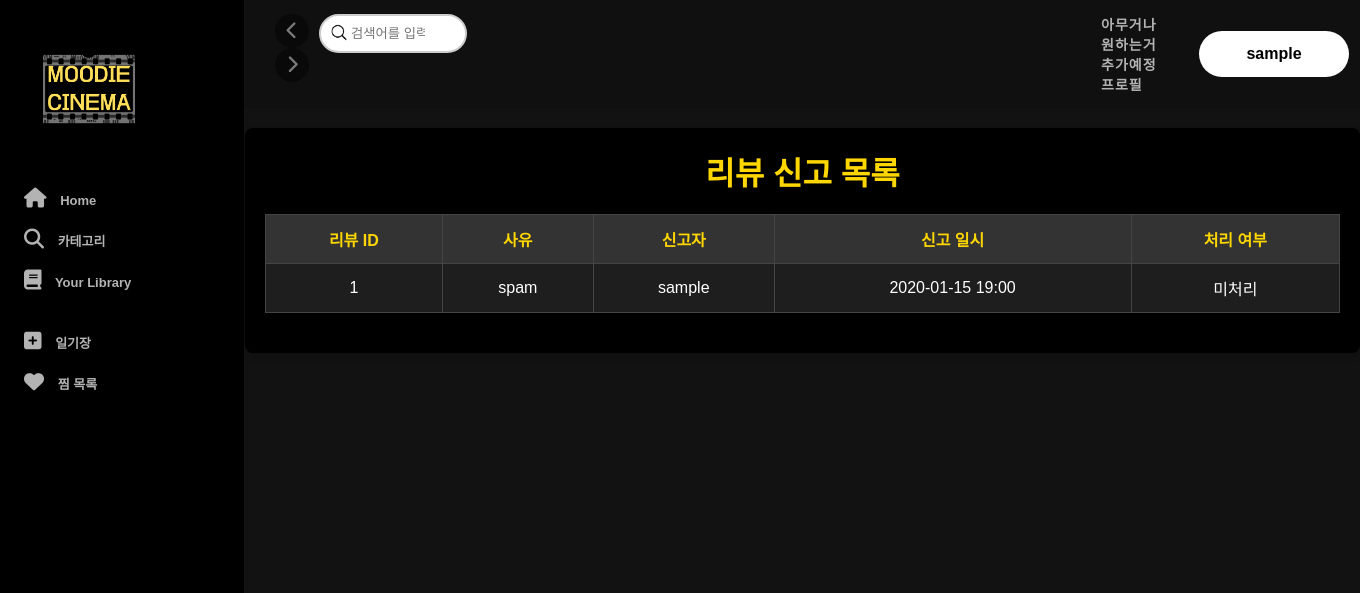
After one commit to kgw08003/moodiecinema, a Django app: page /reviews/reports/ in a window 1360 px wide. The commit adds this page. Shown: the top 593 px of the page. Run offline with Django 5.2, Linux system fonts and the light colour scheme; a user stored in the database is signed in; tables that the repository leaves empty hold one stand-in row (values such as "Sample post"); some libraries are stand-ins or nearby versions.

Commit message:
review report list

```diff
--- a/reviews/bertgpusentiment.py
+++ b/reviews/bertgpusentiment.py
@@ -37,7 +37,7 @@
     model = BERTGRUSentiment(bert, hidden_dim=256, output_dim=1, n_layers=2, bidirectional=True, dropout=0.25)
 
     model_path = os.path.join(os.path.dirname(__file__), 'tut6-model.pt')
-    model.load_state_dict(torch.load(model_path, map_location=torch.device('cpu'), weights_only=True))
+    model.load_state_dict(torch.load(model_path, map_location=torch.device('cpu')))
     model.eval()
     return model
 
--- a/reviews/forms.py
+++ b/reviews/forms.py
@@ -1,6 +1,6 @@
 # review/forms.py
 from django import forms
-from reviews.models import Review
+from reviews.models import Review, ReviewReport
 
 class ReviewForm(forms.ModelForm):
     class Meta:
--- a/reviews/models.py
+++ b/reviews/models.py
@@ -35,3 +35,19 @@
 
     class Meta:
         unique_together = ('review', 'user')  # 한 사용자당 하나의 리뷰에 대해 한 번만 반응 가능
+
+
+class ReviewReport(models.Model):
+    REVIEW_REPORT_REASONS = [
+        ('spam', '도배성 게시물'),
+        ('inappropriate', '부적절한 내용'),
+        ('false_info', '거짓 정보'),
+    ]
+
+    review = models.ForeignKey('Review', on_delete=models.CASCADE, related_name='reports')  # 신고된 리뷰
+    reported_by = models.ForeignKey(settings.AUTH_USER_MODEL, on_delete=models.CASCADE)  # 신고자
+    reason = models.CharField(max_length=50, choices=REVIEW_REPORT_REASONS)  # 신고 사유
+    reported_at = models.DateTimeField(auto_now_add=True)  # 신고 일시
+
+    def __str__(self):
+        return f"Report by {self.reported_by} on Review {self.review.id}"
--- a/reviews/urls.py
+++ b/reviews/urls.py
@@ -1,6 +1,6 @@
 # review/urls.py
 from django.urls import path
-from .views import ReviewListView, ReviewCreateView,ReviewUpdateView,ReviewDeleteView,ReviewsManageView,LikeReviewView,DislikeReviewView, ReviewReportAPIView
+from .views import ReviewListView, ReviewCreateView,ReviewUpdateView,ReviewDeleteView,ReviewsManageView,LikeReviewView,DislikeReviewView, ReviewReportAPIView,ReportListView
 
 urlpatterns = [
     path('movie/<int:movie_id>/reviews/', ReviewListView.as_view(), name='review_list'),  # 리뷰 리스트
@@ -10,5 +10,6 @@
     path('profile/reviews/manage/', ReviewsManageView.as_view(), name='reviews_manage'),
     path('review/<int:review_id>/like/', LikeReviewView.as_view(), name='like_review'),
     path('review/<int:review_id>/dislike/', DislikeReviewView.as_view(), name='dislike_review'),
-    path('review/<int:review_id>/report/', ReviewReportAPIView.as_view(), name='report_review'),
+    path('review/<int:review_id>/report/', ReviewReportAPIView.as_view(), name='report_review'),#사용자->리뷰 신고
+    path('reports/', ReportListView.as_view(), name='report_list'), #관리자->리뷰 신고 목록 조회
 ]
--- a/reviews/views.py
+++ b/reviews/views.py
@@ -12,10 +12,7 @@
 from django.contrib.auth.mixins import LoginRequiredMixin, UserPassesTestMixin
 from django.urls import reverse_lazy
 from .forms import ReviewForm
-
-from django.http import JsonResponse
-
-
+from rest_framework.renderers import JSONRenderer
 
 class FeedbackViewSet(viewsets.ModelViewSet):
     queryset = Review.objects.all()
@@ -37,40 +34,6 @@
             'average_rating': avg_rating,
         }
         return Response(data)
-
-## 원본 코드 ##
-# class ReviewListView(ListView):
-#     model = Review
-#     template_name = 'moodiecinema/movie.html'
-#     context_object_name = 'reviews'
-
-#     def get_queryset(self):
-#         # 특정 영화의 리뷰만 필터링
-#         movie_id = self.kwargs.get('movie_id')
-#         return Review.objects.filter(movie__movie_id=movie_id)
-
-# class ReviewListView(ListView):
-#     model = Review
-#     template_name = 'moodiecinema/movie.html'
-#     context_object_name = 'reviews'
-
-#     def get_queryset(self):
-#         # 특정 영화의 리뷰만 필터링
-#         movie_id = self.kwargs.get('movie_id')
-#         queryset = Review.objects.filter(movie__movie_id=movie_id)
-
-#         # 정렬 옵션 받아오기
-#         sort_option = self.request.GET.get('sort', 'newest')
-#         if sort_option == 'highest_rating':
-#             queryset = queryset.order_by('-rating')
-#         elif sort_option == 'lowest_rating':
-#             queryset = queryset.order_by('rating')
-#         elif sort_option == 'most_likes':
-#             queryset = queryset.order_by('-like_count')
-#         else:  # 기본값으로 최신순 정렬
-#             queryset = queryset.order_by('-created_at')
-
-#         return queryset
 
 class ReviewListView(ListView):
     model = Review
@@ -193,25 +156,64 @@
         review.save()
         return Response({'like_count': review.like_count, 'dislike_count': review.dislike_count}, status=status.HTTP_200_OK)
 
+# class ReviewReportAPIView(APIView):
+#     renderer_classes = [JSONRenderer]
+
+#     def post(self, request, review_id):
+#         review = get_object_or_404(Review, id=review_id)
+#         data = request.data  # JSON 데이터 받아오기
+#         report_reason = data.get('reason')
+
+#         # ReviewReport 생성 및 저장
+#         ReviewReport.objects.create(
+#             review=review,
+#             reported_by=request.user,  # 신고자
+#             reason=report_reason
+#         )
+#         return Response({"message": "리뷰가 신고되었습니다."})
 
 
-from rest_framework.renderers import JSONRenderer
+class ReviewReportAPIView(APIView):
+    def post(self, request, review_id):
+        review = get_object_or_404(Review, id=review_id)
+        data = request.data
+        report_reason = data.get('reason')
 
-import json
-class ReviewReportAPIView(APIView):
-    renderer_classes = [JSONRenderer]
+        # 신고 데이터 저장
+        ReviewReport.objects.create(
+            review=review,
+            reported_by=request.user,
+            reason=report_reason,
+        )
 
-    def post(self, request, review_id):
-        # Review 객체를 가져옵니다.
-        review = get_object_or_404(Review, id=review_id)
-
-        # request.data를 사용하여 JSON 데이터를 읽습니다.
-        report_reason = request.data.get('reason')
-
-        # 신고 처리 로직
-        review.reported_count += 1
+        # 신고 횟수 업데이트
         review.is_reported = True
-        # 신고 이유를 필요에 따라 저장합니다.
         review.save()
 
-        return Response({"message": "리뷰가 신고되었습니다."})
+        return Response({"message": "신고가 접수되었습니다."})
+
+
+
+
+
+
+from reviews.models import ReviewReport
+
+class ReportListView(UserPassesTestMixin, ListView):
+    model = ReviewReport
+    template_name = 'moodiecinema/reviews_report_list.html'
+    context_object_name = 'reports'
+
+    def test_func(self):
+        # 현재 사용자가 관리자 권한을 가지고 있는지 확인
+        return self.request.user.is_staff
+
+    def get_queryset(self):
+        return ReviewReport.objects.all().order_by('-reported_at')  # 최신 신고부터 표시
+
+    def handle_no_permission(self):
+        # 권한이 없는 경우 리디렉션
+        from django.shortcuts import redirect
+        from django.contrib import messages
+        messages.error(self.request, "접근 권한이 없습니다.")
+        return redirect('home')  # 리디렉션할 URL
--- /dev/null
+++ b/static/reviews_report_list.css
@@ -0,0 +1,94 @@
+/* 신고 목록 테이블 스타일 */
+.container {
+    margin: 20px auto;
+    max-width: 1200px;
+    padding: 20px;
+    background-color: #000000;
+    border-radius: 8px;
+    color: #ffffff;
+    box-shadow: 0 4px 8px rgba(0, 0, 0, 0.2);
+}
+
+h1 {
+    text-align: center;
+    margin-bottom: 20px;
+    color: #FFD700; /* 금색 */
+}
+
+.report-list-table {
+    width: 100%;
+    border-collapse: collapse;
+    margin: 20px 0;
+}
+
+.report-list-table th,
+.report-list-table td {
+    border: 1px solid #444444;
+    text-align: center;
+    padding: 12px;
+}
+
+.report-list-table th {
+    background-color: #333333;
+    color: #FFD700; /* 금색 */
+    font-weight: bold;
+}
+
+.report-list-table tr:nth-child(even) {
+    background-color: #2a2a2a;
+}
+
+.report-list-table tr:nth-child(odd) {
+    background-color: #1e1e1e;
+}
+
+.report-list-table tr:hover {
+    background-color: #3a3a3a;
+}
+
+/* 상태 레이블 */
+.processed-label {
+    color: #4CAF50; /* 초록색 */
+    font-weight: bold;
+}
+
+.not-processed-label {
+    color: #FF5733; /* 주황색 */
+    font-weight: bold;
+}
+
+.blocked-label {
+    color: #FF0000; /* 빨간색 */
+    font-weight: bold;
+}
+
+.not-blocked-label {
+    color: #FFFFFF; /* 흰색 */
+}
+
+/* 처리 버튼 스타일 */
+.process-btn {
+    padding: 8px 12px;
+    background-color: #FFD700; /* 금색 */
+    color: #1e1e1e;
+    border: none;
+    border-radius: 4px;
+    font-size: 14px;
+    cursor: pointer;
+    transition: background-color 0.3s;
+}
+
+.process-btn:hover {
+    background-color: #E6C200; /* 약간 어두운 금색 */
+}
+
+.process-btn:active {
+    background-color: #CCAA00;
+}
+
+/* 테이블 비어있을 때 */
+.report-list-table td[colspan="9"] {
+    text-align: center;
+    color: #aaaaaa;
+    font-style: italic;
+}
--- a/templates/moodiecinema/movies.html
+++ b/templates/moodiecinema/movies.html
@@ -125,9 +125,9 @@
                     {% csrf_token %}
                     <input type="hidden" id="review-id" name="review_id">
 
-                    <label><input type="radio" name="report_reason" value="스팸" required> 스팸</label><br>
-                    <label><input type="radio" name="report_reason" value="부적절한 내용"> 부적절한 내용</label><br>
-                    <label><input type="radio" name="report_reason" value="거짓 정보"> 거짓 정보</label><br>
+                    <label><input type="radio" name="report_reason" value="spam" required> 도배성 게시물</label><br>
+                    <label><input type="radio" name="report_reason" value="inappropriate"> 부적절한 내용</label><br>
+                    <label><input type="radio" name="report_reason" value="false_info"> 거짓 정보</label><br>
 
                     <button type="button" onclick="submitReport()">신고 제출</button>
                 </form>
--- /dev/null
+++ b/templates/moodiecinema/reviews_report_list.html
@@ -0,0 +1,34 @@
+{% extends 'moodiecinema/base.html' %}
+{% load static %}
+{% block content %}
+<link rel="stylesheet" href="{% static 'reviews_report_list.css' %}">
+<div class="container">
+    <h1>리뷰 신고 목록</h1>
+    <table class="report-list-table">
+        <thead>
+            <tr>
+                <th>리뷰 ID</th>
+                <th>사유</th>
+                <th>신고자</th>
+                <th>신고 일시</th>
+                <th>처리 여부</th>
+            </tr>
+        </thead>
+        <tbody>
+            {% for report in reports %}
+            <tr>
+                <td>{{ report.review.id }}</td>
+                <td>{{ report.reason }}</td>
+                <td>{{ report.reported_by.user_name }}</td>
+                <td>{{ report.reported_at|date:"Y-m-d H:i" }}</td>
+                <td>{% if report.processed %}처리됨{% else %}미처리{% endif %}</td>
+            </tr>
+            {% empty %}
+                <tr>
+                    <td colspan="5">신고된 리뷰가 없습니다.</td>
+                </tr>
+            {% endfor %}
+        </tbody>
+    </table>
+</div>
+{% endblock %}
```
Also changed, not shown: reviews/utils.py (deleted, +0 -45 lines), reviews/migrations/0008_reviewreport.py (added), reviews/migrations/0009_remove_reviewreport_block_user_and_more.py (added).
